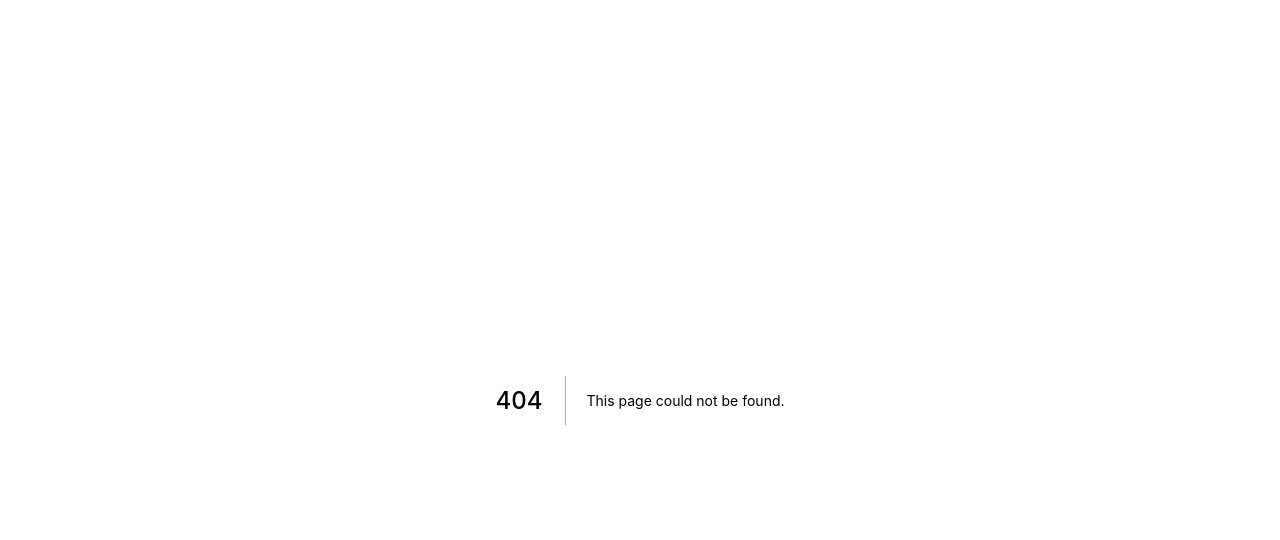
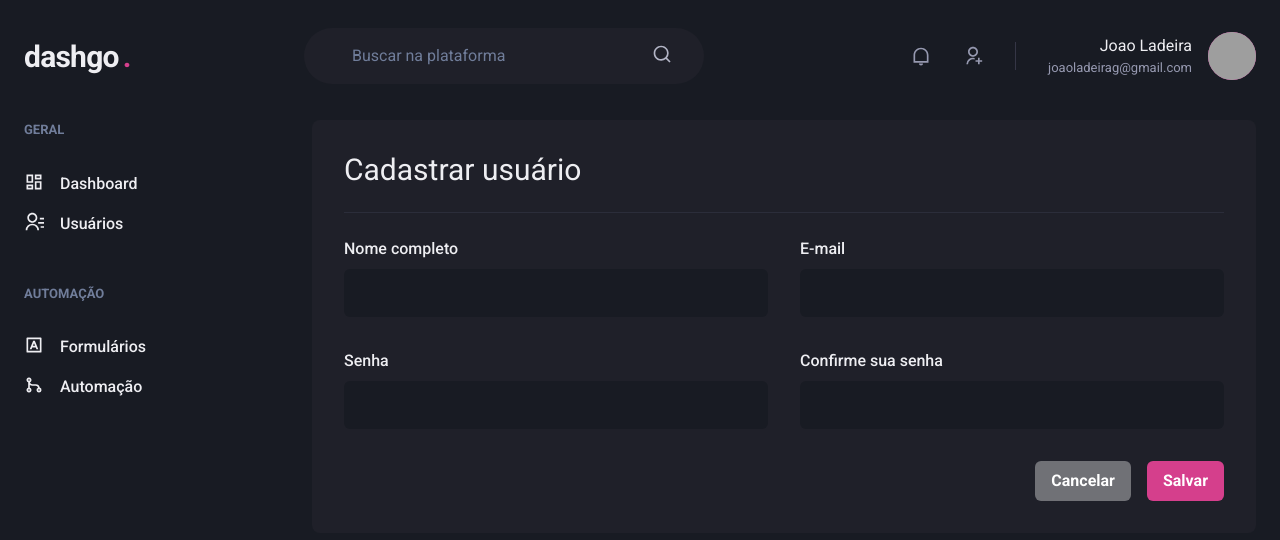
Before and after one commit to ladeira1/dashgo, a Next.js app: page /users/create in a window 1280 px wide. Before the commit this address had no page. Shown: the top 540 px of the page. Built offline with nearby package versions, Linux system fonts and the light colour scheme; grey boxes are pictures that could not be loaded.

Commit message:
add createUser

```diff
--- a/src/components/Form/input.tsx
+++ b/src/components/Form/input.tsx
@@ -13,7 +13,7 @@ interface InputProps extends ChakraInputProps {
 export function Input({ name, label, ...rest }: InputProps) {
   return (
     <FormControl>
-      { !!label && <FormLabel htmlFor="email">E-mail</FormLabel> }
+      { !!label && <FormLabel htmlFor="email">{label}</FormLabel> }
       <ChakraInput
         name="email"
         type="email"
--- /dev/null
+++ b/src/pages/users/create.tsx
@@ -0,0 +1,46 @@
+import {
+  Box,
+  Button,
+  Divider,
+  Flex,
+  Heading,
+  HStack,
+  SimpleGrid,
+  VStack,
+} from '@chakra-ui/react'
+import { Input } from '../../components/Form/input'
+import { Header } from '../../components/Header'
+import { Sidebar } from '../../components/Sidebar'
+
+export default function CreateUser() {
+  return (
+    <Box>
+      <Header />
+      <Flex w="100%" my="6" maxWidth="1480px" mx="auto" px="6">
+        <Sidebar />
+        <Box flex="1" borderRadius="8px" bg="gray.800" p="8">
+          <Heading size="lg" fontWeight="normal">Cadastrar usuário</Heading>
+          <Divider my="6" borderColor="gray.700" />
+
+          <VStack spacing="8">
+            <SimpleGrid minChildWidth="240px" spacing="8" w="100%">
+              <Input name="name" label="Nome completo" />
+              <Input name="email" type="email" label="E-mail" />
+            </SimpleGrid>
+            <SimpleGrid minChildWidth="240px" spacing="8" w="100%">
+              <Input name="password" type="password" label="Senha" />
+              <Input name="password-confirmation" type="password" label="Confirme sua senha" />
+            </SimpleGrid>
+          </VStack>
+
+          <Flex mt="8" justify="flex-end">
+            <HStack spacing="4">
+              <Button colorScheme="whiteAlpha">Cancelar</Button>
+              <Button colorScheme="pink">Salvar</Button>
+            </HStack>
+          </Flex>
+        </Box>
+      </Flex>
+    </Box>
+  )
+}
```
